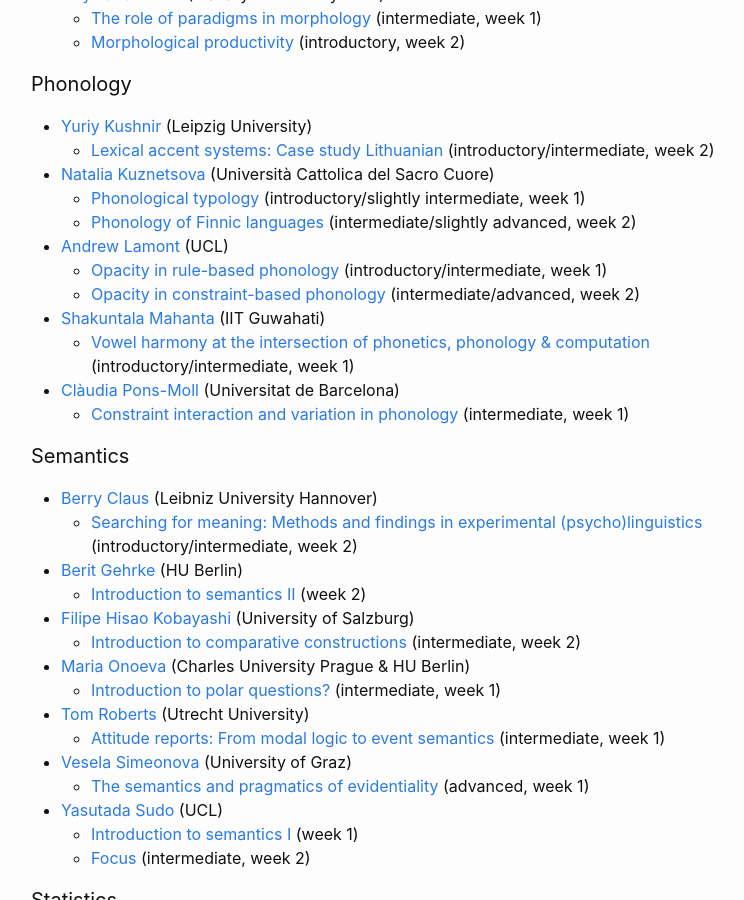
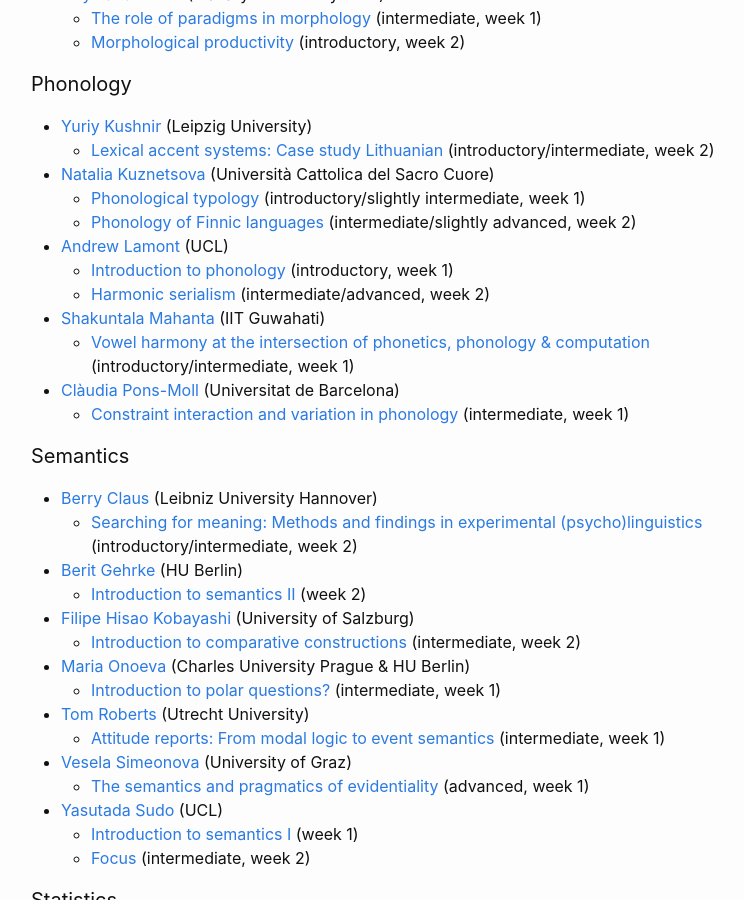
Before and after one commit to ovaschool/ovaschool.github.io, a Jekyll site: the page built from staticpages/ova2026-teachers.markdown, in a window 1280 px wide and 900 px high, scrolled down 318 px. Shown: the whole window, without its empty margins (239-983 px from the left). Built offline with Jekyll 4.4.1, drawn with Linux system fonts in a browser that asks for light colours.

Commit message:
Update ova2026-teachers.markdown

```diff
--- a/staticpages/ova2026-teachers.markdown
+++ b/staticpages/ova2026-teachers.markdown
@@ -21,8 +21,8 @@
   - [Phonological typology](https://ovaschool.github.io/ova2026-kuznetsova1) (introductory/slightly intermediate, week 1)
   - [Phonology of Finnic languages](https://ovaschool.github.io/ova2026-kuznetsova2) (intermediate/slightly advanced, week 2)
 - [Andrew Lamont](https://aphonologist.github.io/) (UCL)
-  - [Opacity in rule-based phonology](https://ovaschool.github.io/ova2026-lamont1) (introductory/intermediate, week 1)
-  - [Opacity in constraint-based phonology](https://ovaschool.github.io/ova2026-lamont2) (intermediate/advanced, week 2)
+  - [Introduction to phonology](https://ovaschool.github.io/ova2026-lamont1) (introductory, week 1)
+  - [Harmonic serialism](https://ovaschool.github.io/ova2026-lamont2) (intermediate/advanced, week 2)
 - [Shakuntala Mahanta](https://www.iitg.ac.in/hss/faculty_page_profile.php?name=MzgvUVFIK2oydWpTaXFzNUJOUkExZz09) (IIT Guwahati)
   - [Vowel harmony at the intersection of phonetics, phonology & computation](https://ovaschool.github.io/ova2026-mahanta) (introductory/intermediate, week 1)
 - [Clàudia Pons-Moll](https://stel.ub.edu/filologiacatalana/directori-organitzatiu/claudia-pons-moll) (Universitat de Barcelona)
```
